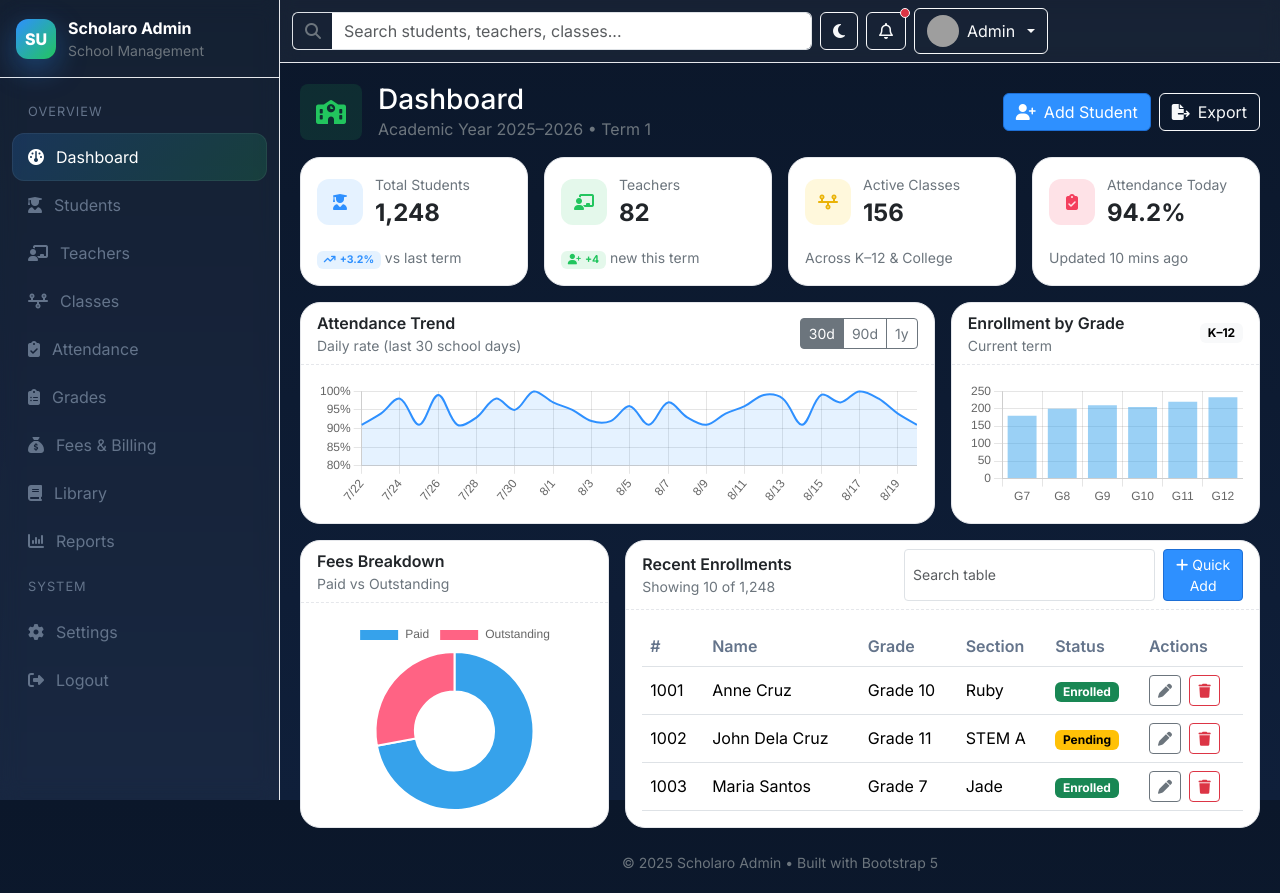
After one commit to justinekyle123/ACTIVITY-in-ITELEC3, a PHP site: page /admin.php in a window 1280 px wide. The commit adds this page. Run offline with PHP 8.4, Linux system fonts and the light colour scheme; some libraries are stand-ins or nearby versions; grey boxes are pictures that could not be loaded.

Commit message:
Add files via upload

```diff
--- /dev/null
+++ b/NECESARIO/admin.php
@@ -0,0 +1,509 @@
+<!DOCTYPE html>
+<html lang="en" data-theme="light">
+<head>
+  <meta charset="utf-8" />
+  <meta name="viewport" content="width=device-width, initial-scale=1" />
+  <title>School Admin Dashboard</title>
+  <!-- Fonts -->
+  <link rel="preconnect" href="https://fonts.googleapis.com">
+  <link rel="preconnect" href="https://fonts.gstatic.com" crossorigin>
+  <link href="https://fonts.googleapis.com/css2?family=Inter:wght@400;500;600;700;800&display=swap" rel="stylesheet">
+  <!-- Bootstrap 5.3 -->
+  <link href="https://cdn.jsdelivr.net/npm/bootstrap@5.3.3/dist/css/bootstrap.min.css" rel="stylesheet">
+  <!-- Font Awesome -->
+  <link href="https://cdnjs.cloudflare.com/ajax/libs/font-awesome/6.5.0/css/all.min.css" rel="stylesheet" />
+  <!-- Simple DataTables (optional) -->
+  <link href="https://cdn.jsdelivr.net/npm/simple-datatables@9.0.3/dist/style.css" rel="stylesheet" />
+  <style>
+    :root{
+      --bg: #0b172a;
+      --bg-soft: #0f1f3a;
+      --primary: #2e90ff; /* school blue */
+      --primary-600:#1d6fd6;
+      --accent: #22c55e; /* success green */
+      --text:#0f172a;
+      --muted:#64748b;
+      --card:#ffffff;
+      --border:#e5e7eb;
+      --ring: rgba(46,144,255,.25);
+    }
+    [data-theme="dark"]{
+      --bg: #0b1220;
+      --bg-soft:#0e1628;
+      --card:#0f1b34;
+      --text:#e5e7eb;
+      --muted:#93a3b8;
+      --border:#22314f;
+    }
+    html,body{height:100%}
+    body{
+      font-family: 'Inter', system-ui, -apple-system, Segoe UI, Roboto, Helvetica, Arial, 'Apple Color Emoji', 'Segoe UI Emoji';
+      background: linear-gradient(180deg, var(--bg) 0%, var(--bg-soft) 100%);
+      color: var(--text);
+    }
+    .app{
+      display:grid;
+      grid-template-columns: 280px 1fr;
+      min-height: 100vh;
+    }
+    .sidebar{
+      background: rgba(255,255,255,.04);
+      border-right: 1px solid var(--border);
+      backdrop-filter: blur(10px);
+      position: sticky; top:0; height: 100vh;
+    }
+    .sidebar .brand{
+      display:flex; align-items:center; gap:.75rem; padding:1rem 1rem; border-bottom:1px solid var(--border);
+    }
+    .brand-logo{
+      width:40px; height:40px; border-radius:12px; display:grid; place-items:center; color:#fff; font-weight:800; background:linear-gradient(135deg, var(--primary), var(--accent));
+      box-shadow: 0 10px 30px rgba(46,144,255,.35);
+    }
+    .menu{ padding: .75rem; }
+    .menu .title{ font-size:.8rem; letter-spacing:.08em; color: var(--muted); padding:.75rem 1rem; text-transform:uppercase; }
+    .menu a{ text-decoration:none; color:inherit; }
+    .menu .item{ display:flex; align-items:center; gap:.75rem; padding:.75rem 1rem; border-radius:12px; color: var(--muted); }
+    .menu .item:hover{ background: rgba(46,144,255,.08); color:#fff; }
+    .menu .item.active{ background: linear-gradient(135deg, rgba(46,144,255,.18), rgba(34,197,94,.18)); color:#fff; box-shadow: inset 0 0 0 1px rgba(255,255,255,.06); }
+
+    .main{
+      display:flex; flex-direction:column; min-width:0; /* fix overflow */
+    }
+    .topbar{
+      position: sticky; top:0; z-index: 20; backdrop-filter: blur(8px);
+      background: rgba(255,255,255,.05); border-bottom:1px solid var(--border);
+    }
+    .topbar .search{ max-width:520px; }
+    .form-control:focus{ box-shadow: 0 0 0 .25rem var(--ring); border-color: var(--primary); }
+
+    .content{ padding: 1.25rem; }
+    .card{ background: var(--card); border:1px solid var(--border); border-radius: 1.25rem; }
+    .card-header{ background: transparent; border-bottom:1px dashed var(--border); }
+    .stat{
+      display:grid; grid-template-columns:auto 1fr; gap:.75rem; align-items:center;
+    }
+    .stat .icon{
+      width:46px;height:46px;border-radius:12px;display:grid;place-items:center;
+      background: rgba(46,144,255,.12); color: var(--primary);
+    }
+    .btn-primary{ background: var(--primary); border-color: var(--primary-600); }
+    .btn-primary:hover{ background: var(--primary-600); border-color: var(--primary-600); }
+
+    .badge-soft{ background: rgba(46,144,255,.12); color: var(--primary); }
+
+    .table thead th{ color: var(--muted); font-weight:600; }
+
+    /* Sidebar toggle (mobile) */
+    .sidebar{ transition: transform .3s ease; }
+    .sidebar.closed{ transform: translateX(-100%); }
+    .sidebar-toggle{ display:none; }
+
+    @media (max-width: 991.98px){
+      .app{ grid-template-columns: 0 1fr; }
+      .sidebar{ position: fixed; left:0; top:0; width: 260px; z-index: 40; }
+      .sidebar-toggle{ display:inline-flex; }
+    }
+  </style>
+</head>
+<body>
+  <div class="app">
+    <!-- Sidebar -->
+    <aside id="sidebar" class="sidebar">
+      <div class="brand">
+        <div class="brand-logo">SU</div>
+        <div>
+          <div class="fw-bold text-white">Scholaro Admin</div>
+          <div class="small text-secondary">School Management</div>
+        </div>
+      </div>
+      <nav class="menu">
+        <div class="title">overview</div>
+        <a href="#" class="item active"><i class="fa-solid fa-gauge"></i><span>Dashboard</span></a>
+        <a href="#" class="item"><i class="fa-solid fa-user-graduate"></i><span>Students</span></a>
+        <a href="#" class="item"><i class="fa-solid fa-chalkboard-user"></i><span>Teachers</span></a>
+        <a href="#" class="item"><i class="fa-solid fa-timeline"></i><span>Classes</span></a>
+        <a href="#" class="item"><i class="fa-solid fa-clipboard-check"></i><span>Attendance</span></a>
+        <a href="#" class="item"><i class="fa-solid fa-clipboard-list"></i><span>Grades</span></a>
+        <a href="#" class="item"><i class="fa-solid fa-sack-dollar"></i><span>Fees & Billing</span></a>
+        <a href="#" class="item"><i class="fa-solid fa-book"></i><span>Library</span></a>
+        <a href="#" class="item"><i class="fa-solid fa-chart-column"></i><span>Reports</span></a>
+        <div class="title">system</div>
+        <a href="#" class="item"><i class="fa-solid fa-gear"></i><span>Settings</span></a>
+        <a href="#" class="item" id="btn-logout"><i class="fa-solid fa-right-from-bracket"></i><span>Logout</span></a>
+      </nav>
+    </aside>
+
+    <!-- Main -->
+    <div class="main">
+      <!-- Topbar -->
+      <div class="topbar">
+        <div class="container-fluid py-2">
+          <div class="d-flex align-items-center gap-2">
+            <button class="btn btn-outline-light sidebar-toggle" id="toggleSidebar" aria-label="Toggle sidebar"><i class="fa-solid fa-bars"></i></button>
+            <form class="search flex-grow-1" role="search" onsubmit="event.preventDefault()">
+              <div class="input-group">
+                <span class="input-group-text bg-transparent border-end-0"><i class="fa-solid fa-magnifying-glass text-secondary"></i></span>
+                <input class="form-control border-start-0" type="search" placeholder="Search students, teachers, classes..." aria-label="Search">
+              </div>
+            </form>
+            <button class="btn btn-outline-light" id="themeToggle" title="Toggle dark mode"><i class="fa-solid fa-moon"></i></button>
+            <button class="btn btn-outline-light position-relative" title="Notifications">
+              <i class="fa-regular fa-bell"></i>
+              <span class="position-absolute top-0 start-100 translate-middle p-1 bg-danger border border-light rounded-circle"><span class="visually-hidden">New alerts</span></span>
+            </button>
+            <div class="dropdown">
+              <button class="btn btn-outline-light dropdown-toggle d-flex align-items-center gap-2" data-bs-toggle="dropdown">
+                <img src="https://i.pravatar.cc/40?img=12" class="rounded-circle" width="32" height="32" alt="avatar"/>
+                <span class="d-none d-md-inline">Admin</span>
+              </button>
+              <div class="dropdown-menu dropdown-menu-end">
+                <a class="dropdown-item" href="#">Profile</a>
+                <a class="dropdown-item" href="#">Preferences</a>
+                <div class="dropdown-divider"></div>
+                <a class="dropdown-item text-danger" href="#" id="btn-logout-2">Logout</a>
+              </div>
+            </div>
+          </div>
+        </div>
+      </div>
+
+      <!-- Page Content -->
+      <main class="content container-fluid">
+        <!-- Hero / Breadcrumbs -->
+        <div class="d-flex flex-wrap align-items-center justify-content-between mb-3">
+          <div class="d-flex align-items-center gap-3">
+            <div class="p-3 rounded-3" style="background:rgba(34,197,94,.12); color:var(--accent);"><i class="fa-solid fa-school fa-xl"></i></div>
+            <div>
+              <h1 class="h3 mb-0 text-white">Dashboard</h1>
+              <div class="text-secondary">Academic Year 2025–2026 • Term 1</div>
+            </div>
+          </div>
+          <div class="d-flex gap-2">
+            <button class="btn btn-primary" data-bs-toggle="modal" data-bs-target="#addStudentModal"><i class="fa-solid fa-user-plus me-2"></i>Add Student</button>
+            <button class="btn btn-outline-light"><i class="fa-solid fa-file-export me-2"></i>Export</button>
+          </div>
+        </div>
+
+        <!-- Stats -->
+        <div class="row g-3 mb-3">
+          <div class="col-12 col-sm-6 col-xl-3">
+            <div class="card h-100">
+              <div class="card-body">
+                <div class="stat">
+                  <div class="icon"><i class="fa-solid fa-user-graduate"></i></div>
+                  <div>
+                    <div class="text-secondary small">Total Students</div>
+                    <div class="fs-4 fw-bold" id="statStudents">1,248</div>
+                  </div>
+                </div>
+                <div class="mt-3 small text-secondary"><span class="badge badge-soft"><i class="fa-solid fa-arrow-trend-up me-1"></i>+3.2%</span> vs last term</div>
+              </div>
+            </div>
+          </div>
+          <div class="col-12 col-sm-6 col-xl-3">
+            <div class="card h-100">
+              <div class="card-body">
+                <div class="stat">
+                  <div class="icon" style="background:rgba(34,197,94,.12); color:var(--accent)"><i class="fa-solid fa-chalkboard-user"></i></div>
+                  <div>
+                    <div class="text-secondary small">Teachers</div>
+                    <div class="fs-4 fw-bold" id="statTeachers">82</div>
+                  </div>
+                </div>
+                <div class="mt-3 small text-secondary"><span class="badge badge-soft" style="color:var(--accent); background:rgba(34,197,94,.12)"><i class="fa-solid fa-user-plus me-1"></i>+4</span> new this term</div>
+              </div>
+            </div>
+          </div>
+          <div class="col-12 col-sm-6 col-xl-3">
+            <div class="card h-100">
+              <div class="card-body">
+                <div class="stat">
+                  <div class="icon" style="background:rgba(250,204,21,.15); color:#eab308"><i class="fa-solid fa-timeline"></i></div>
+                  <div>
+                    <div class="text-secondary small">Active Classes</div>
+                    <div class="fs-4 fw-bold" id="statClasses">156</div>
+                  </div>
+                </div>
+                <div class="mt-3 small text-secondary">Across K–12 & College</div>
+              </div>
+            </div>
+          </div>
+          <div class="col-12 col-sm-6 col-xl-3">
+            <div class="card h-100">
+              <div class="card-body">
+                <div class="stat">
+                  <div class="icon" style="background:rgba(244,63,94,.15); color:#f43f5e"><i class="fa-solid fa-clipboard-check"></i></div>
+                  <div>
+                    <div class="text-secondary small">Attendance Today</div>
+                    <div class="fs-4 fw-bold" id="statAttendance">94.2%</div>
+                  </div>
+                </div>
+                <div class="mt-3 small text-secondary">Updated 10 mins ago</div>
+              </div>
+            </div>
+          </div>
+        </div>
+
+        <!-- Charts -->
+        <div class="row g-3 mb-3">
+          <div class="col-12 col-xl-8">
+            <div class="card h-100">
+              <div class="card-header d-flex justify-content-between align-items-center">
+                <div>
+                  <div class="fw-semibold">Attendance Trend</div>
+                  <div class="small text-secondary">Daily rate (last 30 school days)</div>
+                </div>
+                <div>
+                  <div class="btn-group btn-group-sm" role="group">
+                    <button class="btn btn-outline-secondary active" data-range="30">30d</button>
+                    <button class="btn btn-outline-secondary" data-range="90">90d</button>
+                    <button class="btn btn-outline-secondary" data-range="365">1y</button>
+                  </div>
+                </div>
+              </div>
+              <div class="card-body"><canvas id="attendanceChart" height="120"></canvas></div>
+            </div>
+          </div>
+          <div class="col-12 col-xl-4">
+            <div class="card h-100">
+              <div class="card-header d-flex justify-content-between align-items-center">
+                <div>
+                  <div class="fw-semibold">Enrollment by Grade</div>
+                  <div class="small text-secondary">Current term</div>
+                </div>
+                <span class="badge text-bg-light">K–12</span>
+              </div>
+              <div class="card-body"><canvas id="gradeChart" height="120"></canvas></div>
+            </div>
+          </div>
+        </div>
+
+        <div class="row g-3 mb-3">
+          <div class="col-12 col-xl-4">
+            <div class="card h-100">
+              <div class="card-header"><div class="fw-semibold">Fees Breakdown</div><div class="small text-secondary">Paid vs Outstanding</div></div>
+              <div class="card-body"><canvas id="feesChart" height="160"></canvas></div>
+            </div>
+          </div>
+          <div class="col-12 col-xl-8">
+            <div class="card h-100">
+              <div class="card-header d-flex align-items-center justify-content-between">
+                <div>
+                  <div class="fw-semibold">Recent Enrollments</div>
+                  <div class="small text-secondary">Showing 10 of 1,248</div>
+                </div>
+                <div class="d-flex gap-2">
+                  <input id="tableSearch" class="form-control form-control-sm" placeholder="Search table" />
+                  <button class="btn btn-sm btn-primary" id="btnAddRow"><i class="fa-solid fa-plus me-1"></i>Quick Add</button>
+                </div>
+              </div>
+              <div class="card-body">
+                <div class="table-responsive">
+                  <table id="studentsTable" class="table align-middle mb-0">
+                    <thead>
+                      <tr>
+                        <th>#</th>
+                        <th>Name</th>
+                        <th>Grade</th>
+                        <th>Section</th>
+                        <th>Status</th>
+                        <th>Actions</th>
+                      </tr>
+                    </thead>
+                    <tbody>
+                      <!-- sample rows -->
+                      <tr>
+                        <td>1001</td>
+                        <td>Anne Cruz</td>
+                        <td>Grade 10</td>
+                        <td>Ruby</td>
+                        <td><span class="badge text-bg-success">Enrolled</span></td>
+                        <td>
+                          <button class="btn btn-sm btn-outline-secondary me-1"><i class="fa-solid fa-pen"></i></button>
+                          <button class="btn btn-sm btn-outline-danger"><i class="fa-solid fa-trash"></i></button>
+                        </td>
+                      </tr>
+                      <tr>
+                        <td>1002</td>
+                        <td>John Dela Cruz</td>
+                        <td>Grade 11</td>
+                        <td>STEM A</td>
+                        <td><span class="badge text-bg-warning">Pending</span></td>
+                        <td>
+                          <button class="btn btn-sm btn-outline-secondary me-1"><i class="fa-solid fa-pen"></i></button>
+                          <button class="btn btn-sm btn-outline-danger"><i class="fa-solid fa-trash"></i></button>
+                        </td>
+                      </tr>
+                      <tr>
+                        <td>1003</td>
+                        <td>Maria Santos</td>
+                        <td>Grade 7</td>
+                        <td>Jade</td>
+                        <td><span class="badge text-bg-success">Enrolled</span></td>
+                        <td>
+                          <button class="btn btn-sm btn-outline-secondary me-1"><i class="fa-solid fa-pen"></i></button>
+                          <button class="btn btn-sm btn-outline-danger"><i class="fa-solid fa-trash"></i></button>
+                        </td>
+                      </tr>
+                    </tbody>
+                  </table>
+                </div>
+              </div>
+            </div>
+          </div>
+        </div>
+
+        <!-- Footer -->
+        <div class="text-center text-secondary small mt-4">© <span id="year"></span> Scholaro Admin • Built with Bootstrap 5</div>
+      </main>
+    </div>
+  </div>
+
+  <!-- Add Student Modal -->
+  <div class="modal fade" id="addStudentModal" tabindex="-1" aria-hidden="true">
+    <div class="modal-dialog modal-dialog-centered">
+      <div class="modal-content">
+        <div class="modal-header">
+          <h5 class="modal-title">Add Student</h5>
+          <button type="button" class="btn-close" data-bs-dismiss="modal" aria-label="Close"></button>
+        </div>
+        <form id="addStudentForm">
+          <div class="modal-body">
+            <div class="row g-3">
+              <div class="col-md-6">
+                <label class="form-label">First Name</label>
+                <input class="form-control" name="first" required />
+              </div>
+              <div class="col-md-6">
+                <label class="form-label">Last Name</label>
+                <input class="form-control" name="last" required />
+              </div>
+              <div class="col-md-6">
+                <label class="form-label">Grade Level</label>
+                <select class="form-select" name="grade" required>
+                  <option value="">Choose...</option>
+                  <option>Grade 7</option>
+                  <option>Grade 8</option>
+                  <option>Grade 9</option>
+                  <option>Grade 10</option>
+                  <option>Grade 11</option>
+                  <option>Grade 12</option>
+                </select>
+              </div>
+              <div class="col-md-6">
+                <label class="form-label">Section</label>
+                <input class="form-control" name="section" placeholder="e.g., Ruby" required />
+              </div>
+            </div>
+          </div>
+          <div class="modal-footer">
+            <button type="button" class="btn btn-outline-secondary" data-bs-dismiss="modal">Cancel</button>
+            <button type="submit" class="btn btn-primary">Save</button>
+          </div>
+        </form>
+      </div>
+    </div>
+  </div>
+
+  <!-- Dependencies -->
+  <script src="https://cdn.jsdelivr.net/npm/bootstrap@5.3.3/dist/js/bootstrap.bundle.min.js"></script>
+  <script src="https://cdn.jsdelivr.net/npm/chart.js@4.4.3/dist/chart.umd.min.js"></script>
+  <script src="https://cdn.jsdelivr.net/npm/simple-datatables@9.0.3/dist/umd/simple-datatables.min.js"></script>
+  <script src="https://cdn.jsdelivr.net/npm/sweetalert2@11.12.4/dist/sweetalert2.all.min.js"></script>
+
+  <script>
+    // Year
+    document.getElementById('year').textContent = new Date().getFullYear();
+
+    // Sidebar toggle (mobile)
+    const sidebar = document.getElementById('sidebar');
+    const toggleSidebar = document.getElementById('toggleSidebar');
+    const mq = window.matchMedia('(max-width: 991.98px)');
+    function syncSidebar(){
+      if(mq.matches){ sidebar.classList.add('closed'); } else { sidebar.classList.remove('closed'); }
+    }
+    syncSidebar(); mq.addEventListener('change', syncSidebar);
+    toggleSidebar?.addEventListener('click', ()=> sidebar.classList.toggle('closed'));
+
+    // Theme toggle with localStorage
+    const themeToggle = document.getElementById('themeToggle');
+    const root = document.documentElement;
+    const savedTheme = localStorage.getItem('theme');
+    if(savedTheme){ root.setAttribute('data-theme', savedTheme); }
+    themeToggle?.addEventListener('click', ()=>{
+      const next = root.getAttribute('data-theme') === 'dark' ? 'light' : 'dark';
+      root.setAttribute('data-theme', next);
+      localStorage.setItem('theme', next);
+    });
+
+    // Charts (dummy data)
+    const ctxA = document.getElementById('attendanceChart');
+    const ctxG = document.getElementById('gradeChart');
+    const ctxF = document.getElementById('feesChart');
+
+    const days = Array.from({length:30}, (_,i)=> new Date(Date.now() - (29-i)*864e5)).map(d=>`${d.getMonth()+1}/${d.getDate()}`);
+    const attendance = days.map(()=> 90 + Math.round(Math.random()*10));
+
+    new Chart(ctxA, {
+      type: 'line',
+      data: { labels: days, datasets: [{ label: 'Attendance %', data: attendance, tension:.35, fill:true, backgroundColor: 'rgba(46,144,255,.12)', borderColor: 'rgba(46,144,255,1)', pointRadius:0, borderWidth:2 }]},
+      options: { responsive:true, maintainAspectRatio:false, scales:{ y:{ beginAtZero:false, suggestedMin:80, suggestedMax:100, ticks:{ callback:v=>v+'%' } } }, plugins:{ legend:{ display:false } } }
+    });
+
+    new Chart(ctxG, {
+      type: 'bar',
+      data: { labels:['G7','G8','G9','G10','G11','G12'], datasets:[{ label:'Students', data:[180,200,210,205,220,233] }]},
+      options: { responsive:true, maintainAspectRatio:false, plugins:{ legend:{ display:false } } }
+    });
+
+    new Chart(ctxF, {
+      type: 'doughnut',
+      data: { labels:['Paid','Outstanding'], datasets:[{ data:[72,28] }]},
+      options: { responsive:true, maintainAspectRatio:false }
+    });
+
+    // Table -> Simple-DataTables (search, sort, paginate)
+    let dt = new simpleDatatables.DataTable('#studentsTable', {
+      searchable: true,
+      fixedHeight: true,
+      perPage: 5
+    });
+    document.getElementById('tableSearch').addEventListener('input', (e)=> dt.search(e.target.value));
+
+    // Add Student Modal -> Quick append to table + toast
+    document.getElementById('addStudentForm').addEventListener('submit', function(e){
+      e.preventDefault();
+      const fd = new FormData(this);
+      const id = Math.floor(Math.random()*9000) + 1000;
+      const name = fd.get('first') + ' ' + fd.get('last');
+      const grade = fd.get('grade');
+      const section = fd.get('section');
+      dt.rows().add([[id, name, grade, section, '<span class="badge text-bg-warning">Pending</span>', `\n        <button class=\"btn btn-sm btn-outline-secondary me-1\"><i class=\"fa-solid fa-pen\"></i></button>\n        <button class=\"btn btn-sm btn-outline-danger\"><i class=\"fa-solid fa-trash\"></i></button>`]]);
+
+      const modal = bootstrap.Modal.getInstance(document.getElementById('addStudentModal'));
+      modal.hide(); this.reset();
+
+      Swal.fire({
+        title: 'Student Added',
+        text: `${name} (${grade} - ${section}) added to table.`,
+        icon: 'success',
+        timer: 1800,
+        showConfirmButton: false,
+        toast: true,
+        position: 'top-end'
+      });
+    });
+
+    // Quick Add button (demo)
+    document.getElementById('btnAddRow').addEventListener('click', ()=>{
+      const id = Math.floor(Math.random()*9000) + 1000;
+      dt.rows().add([[id, 'New Student', 'Grade 9', 'Topaz', '<span class="badge text-bg-warning">Pending</span>', `\n        <button class=\"btn btn-sm btn-outline-secondary me-1\"><i class=\"fa-solid fa-pen\"></i></button>\n        <button class=\"btn btn-sm btn-outline-danger\"><i class=\"fa-solid fa-trash\"></i></button>`]]);
+    });
+
+    // Logout demo
+    const doLogout = ()=> Swal.fire({ title:'Logged out', text:'You have been signed out.', icon:'success', timer:1400, showConfirmButton:false });
+    document.getElementById('btn-logout').addEventListener('click', doLogout);
+    document.getElementById('btn-logout-2').addEventListener('click', doLogout);
+  </script>
+</body>
+</html>
--- a/NECESARIO/home.php
+++ b/NECESARIO/home.php
@@ -8,7 +8,6 @@
     <link href="https://cdnjs.cloudflare.com/ajax/libs/font-awesome/5.15.3/css/all.min.css" rel="stylesheet">
 </head>
 <body>
-
 
     <!---------------------------------------------------- Main Content----------------------------------------- -->
 
```
Also changed, not shown: NECESARIO/conects/footer.php (added), NECESARIO/conects/header.php (added), NECESARIO/conects/navbar.php (added), NECESARIO/conects/sidebar.php (added).
